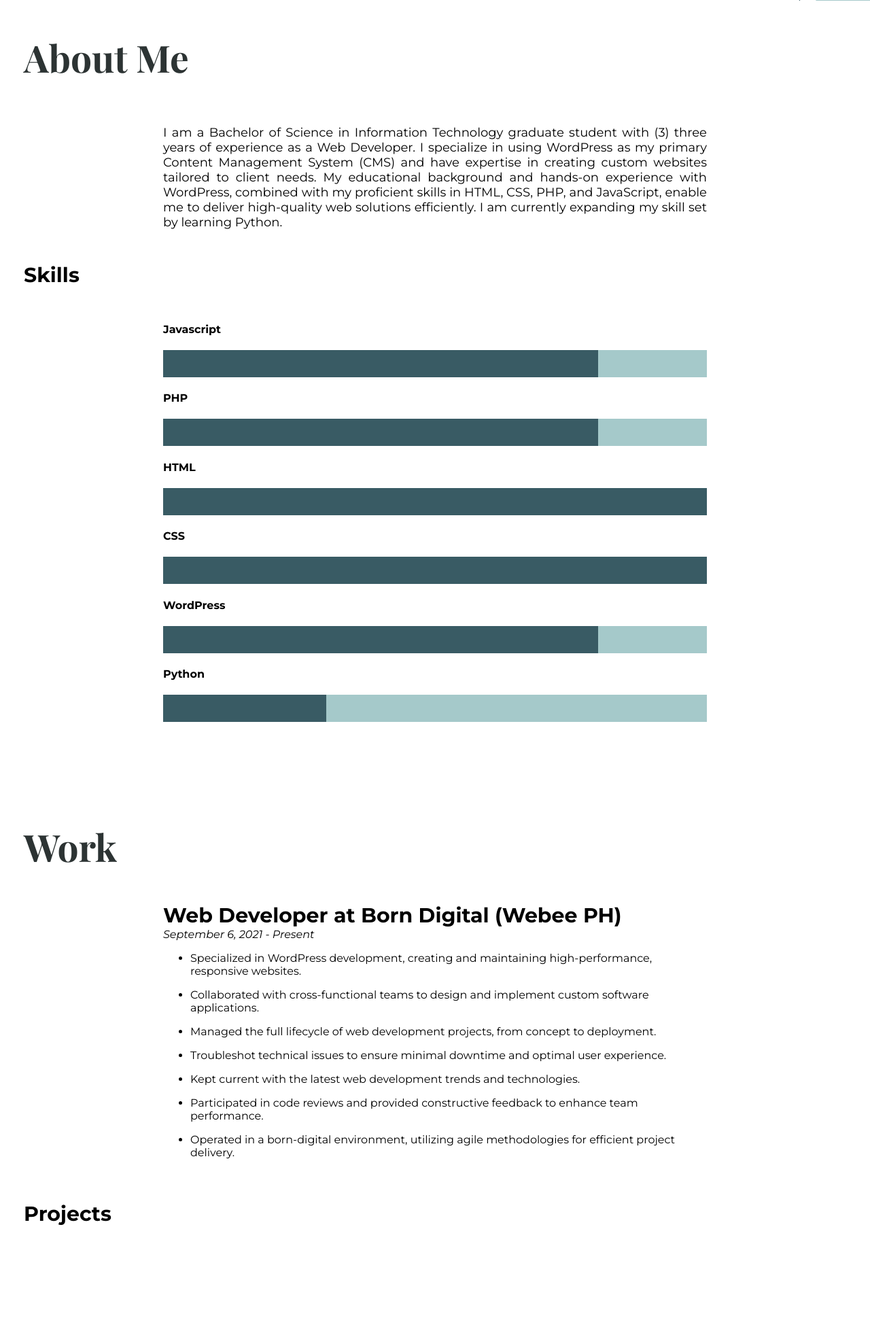
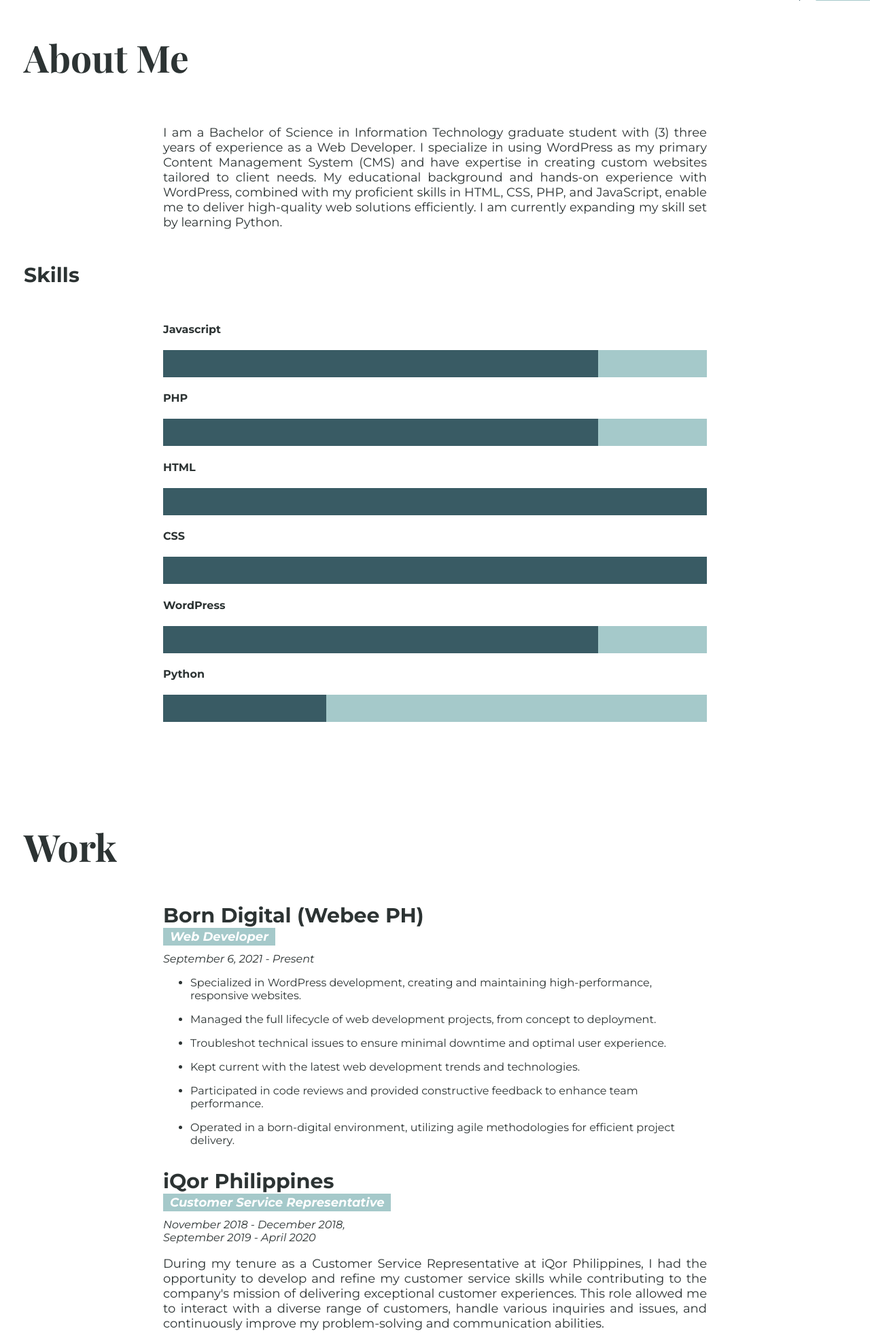
Before and after one commit to rvictordev/rvictordev.github.io, a PHP site: page / in a window 1280 px wide. Shown: the part 799-2760 px from the top of the page at 68% size. Before the commit the page ends 2601 px from the top, so only its background shows below. Run offline with PHP 8.4, Linux system fonts and the light colour scheme; some web fonts are replaced.

Commit message:
updated hero-banner.css, style.css, and index.html

```diff
--- a/assets/css/hero-banner.css
+++ b/assets/css/hero-banner.css
@@ -32,10 +32,6 @@
 .hero-banner .portfolio-footer a:hover {
   animation: bounce 1s ease-in-out infinite;
 }
-#about-me {
-  position: absolute;
-  top: -126px;
-}
 @keyframes bounce {
   0%,
   20%,
--- a/assets/css/style.css
+++ b/assets/css/style.css
@@ -11,7 +11,6 @@ body {
   --light-green: #a5c9ca;
   --green-white: #e7f6f2;
   --white: #ffffff;
-  --black: #000000;
 }
 .color-dark {
   color: var(--dark);
@@ -39,6 +38,7 @@ a,
 p,
 * {
   font-family: "Montserrat";
+  color: var(--dark);
 }
 ul li {
   list-style-type: none;
@@ -81,7 +81,7 @@ section {
 }
 .sub-heading {
   font-size: 30px;
-  color: var(--black);
+  color: var(--dark);
 }
 /* header */
 .site-logo a {
@@ -195,6 +195,20 @@ main {
 .text-justify {
   text-align: justify;
 }
+.position {
+  margin: 0;
+  margin-bottom: 10px;
+  font-style: italic;
+  padding: 2px 10px;
+  background-color: var(--light-green);
+  width: max-content;
+  color: var(--white);
+  font-weight: 700;
+}
+.anchor {
+  position: absolute;
+  top: -126px;
+}
 .sirkol-radius {
   border-radius: 50%;
 }
--- a/index.html
+++ b/index.html
@@ -157,7 +157,7 @@
       </section>
 
       <section class="about-me">
-        <div id="about-me"></div>
+        <div class="anchor" id="about-me"></div>
         <div class="container">
           <div class="row flex-column">
             <h2 class="w-100 heading">About Me</h2>
@@ -223,21 +223,16 @@
         <div class="container">
           <div class="row flex-column">
             <h2 class="heading w-100">Work</h2>
-            <div id="work"></div>
+            <div class="anchor" id="work"></div>
             <div class="w-100">
               <div class="w-800px">
-                <h3 class="sub-heading m-0">
-                  Web Developer at Born Digital (Webee PH)
-                </h3>
+                <h3 class="sub-heading m-0">Born Digital (Webee PH)</h3>
+                <p class="position">Web Developer</p>
                 <span><i>September 6, 2021 - Present</i></span>
                 <ul class="li-disc">
                   <li>
                     Specialized in WordPress development, creating and
                     maintaining high-performance, responsive websites.
-                  </li>
-                  <li>
-                    Collaborated with cross-functional teams to design and
-                    implement custom software applications.
                   </li>
                   <li>
                     Managed the full lifecycle of web development projects, from
@@ -261,6 +256,55 @@
                   </li>
                 </ul>
               </div>
+              <div class="w-800px">
+                <h3 class="sub-heading m-0">iQor Philippines</h3>
+                <p class="position">Customer Service Representative</p>
+                <span><i>November 2018 - December 2018,</i></span
+                ><br />
+                <span><i>September 2019 - April 2020</i></span>
+                <p class="text-justify">
+                  During my tenure as a Customer Service Representative at iQor
+                  Philippines, I had the opportunity to develop and refine my
+                  customer service skills while contributing to the company's
+                  mission of delivering exceptional customer experiences. This
+                  role allowed me to interact with a diverse range of customers,
+                  handle various inquiries and issues, and continuously improve
+                  my problem-solving and communication abilities.
+                </p>
+                <ul class="li-disc">
+                  <li>
+                    Maintain a calm and professional demeanor, even in stressful
+                    situations.
+                  </li>
+                  <li>
+                    Anticipate customer needs and offer solutions before they
+                    ask.
+                  </li>
+                  <li>Pay close attention to customer needs and concerns.</li>
+                  <li>
+                    Troubleshooting technical problems can be complex and
+                    time-consuming.
+                  </li>
+                  <li>
+                    Dealing with upset or demanding customers can be stressful.
+                  </li>
+                  <li>
+                    Handling customer inquiries via phone, email, chat, or
+                    in-person.
+                  </li>
+                  <li>Providing information about products and services.</li>
+                  <li>Resolving customer complaints and issues.</li>
+                  <li>Processing orders, returns, and exchanges.</li>
+                  <li>Maintaining customer records and updating databases.</li>
+                  <li>
+                    Upselling or cross-selling products and services when
+                    appropriate.
+                  </li>
+                  <li>
+                    Ensuring compliance with company policies and procedures.
+                  </li>
+                </ul>
+              </div>
             </div>
             <div class="w-100">
               <h3 class="sub-heading">Projects</h3>
```
